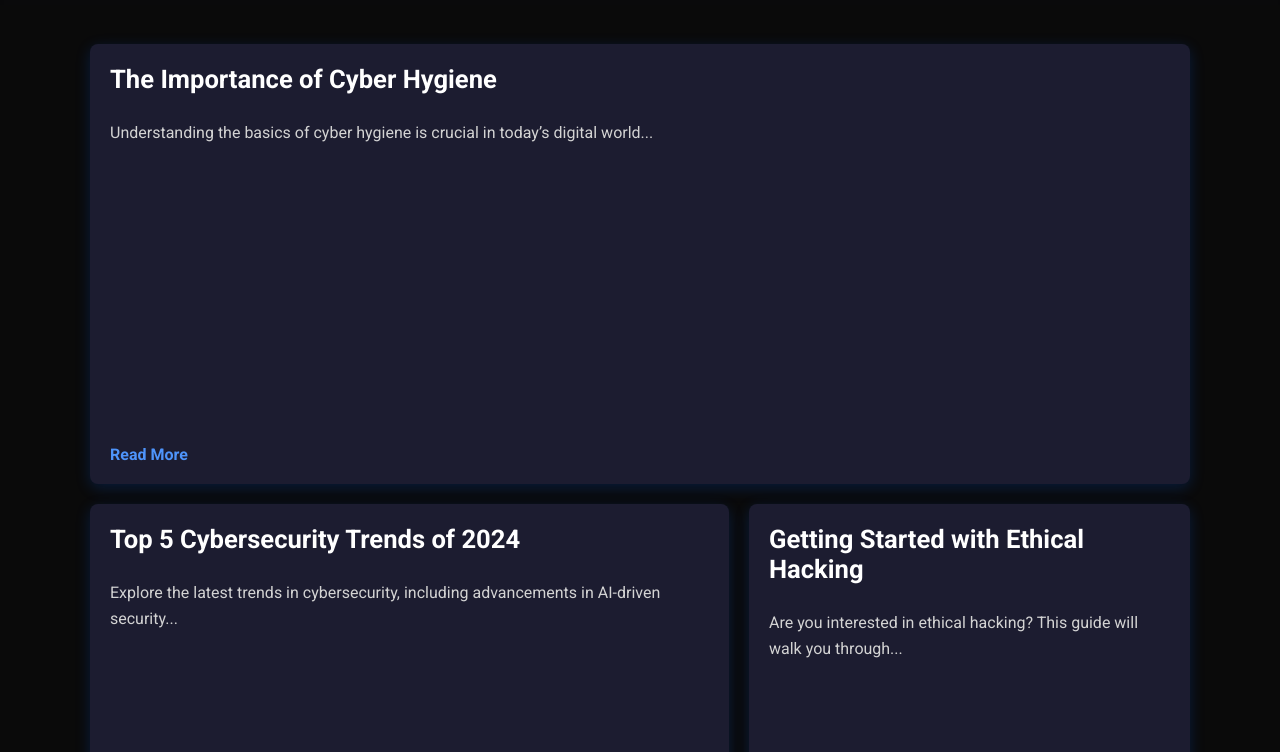
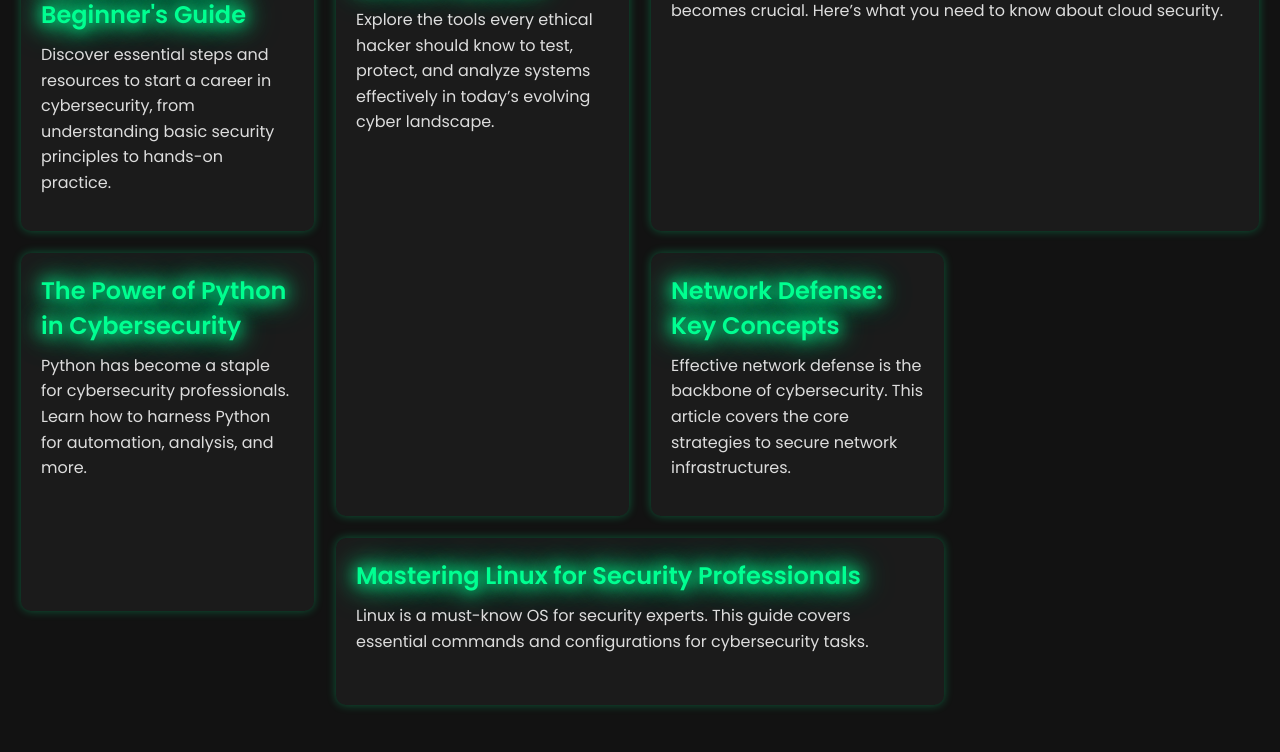
Before and after one commit to subarnakatwal123/sybarna.github.io, a plain HTML site: page blog.html in a window 1280 px wide. Shown: the part 114-866 px from the top of the page. After the commit the page ends 840 px from the top, so only its background shows below. Drawn offline with Linux system fonts and the light colour scheme.

Commit message:
final upgrades

```diff
--- a/blog.html
+++ b/blog.html
@@ -3,218 +3,145 @@
 <head>
     <meta charset="UTF-8">
     <meta name="viewport" content="width=device-width, initial-scale=1.0">
-    <title>Blog - Subarna Katwal</title>
-
-    <!-- Fonts and Icons -->
-    <link rel="stylesheet" href="https://cdnjs.cloudflare.com/ajax/libs/font-awesome/6.1.1/css/all.min.css">
-    <link href="https://fonts.googleapis.com/css2?family=Roboto:wght@400;700&display=swap" rel="stylesheet">
-
+    <title>Cyber Blogs by Sybarna</title>
+    <link href="https://fonts.googleapis.com/css2?family=Poppins:wght@300;400;600&display=swap" rel="stylesheet">
     <style>
-        /* Core Styling */
+        /* Global Styling */
         body {
-            font-family: 'Roboto', sans-serif;
+            font-family: 'Poppins', sans-serif;
+            background-color: #121212;
             color: #e0e0e0;
             margin: 0;
-            background-color: #0a0a0a;
+            padding: 20px;
             display: flex;
-            flex-direction: column;
-            align-items: center;
-            overflow-x: hidden;
+            justify-content: center;
+            min-height: 100vh;
         }
 
-        /* Header */
-        .header {
-            padding: 20px;
-            text-align: center;
-            background-color: #131326;
-            box-shadow: 0 4px 15px rgba(0, 102, 255, 0.5);
+        /* Blog Container */
+        .blog-container {
+            display: grid;
+            grid-template-columns: repeat(auto-fit, minmax(250px, 1fr));
+            gap: 20px;
+            max-width: 1400px;
             width: 100%;
-            animation: fadeIn 1s ease-out;
+            margin: 0 auto;
         }
 
-        .header h1 {
-            color: #ffffff;
-            margin: 0;
-            font-size: 2.8em;
-            letter-spacing: 1.5px;
-            animation: fadeInSlide 1.5s ease-out;
+        /* Blog Post Styling */
+        .blog-post {
+            padding: 20px;
+            margin: 1px;  /* 1px margin around each post */
+            border-radius: 10px;
+            background: #1b1b1b;
+            color: #f5f5f5;
+            box-shadow: 0 0 10px rgba(0, 255, 145, 0.3);
+            position: relative;
+            overflow: hidden;
+            cursor: pointer;
+            transition: transform 0.3s ease, box-shadow 0.3s ease;
+            animation: fadeInUp 0.5s ease-out forwards;
         }
 
-        /* Blog Section */
-        .blog-container {
-            max-width: 1100px;
-            padding: 40px;
-            display: flex;
-            flex-wrap: wrap;
-            gap: 20px;
-            margin-top: 25px;
-            z-index: 1;
-            justify-content: space-between;
+        /* Random Post Sizes */
+        .blog-post:nth-child(2n) { grid-row: span 2; }
+        .blog-post:nth-child(3n) { grid-column: span 2; }
+
+        /* Neon Highlight Animations */
+        .blog-post:hover {
+            transform: scale(1.05);
+            box-shadow: 0 0 20px rgba(0, 255, 145, 0.8);
         }
 
-        .blog-post {
-            background: #1c1c30;
-            padding: 20px;
-            border-radius: 8px;
-            box-shadow: 0 4px 15px rgba(0, 102, 255, 0.2);
-            transition: transform 0.4s ease-in-out, box-shadow 0.4s ease-in-out;
-            cursor: pointer;
-            color: #ffffff;
-            overflow: hidden;
-            display: flex;
-            flex-direction: column;
+        .blog-post::before {
+            content: "";
+            position: absolute;
+            top: 0;
+            left: 0;
+            width: 100%;
+            height: 100%;
+            background: linear-gradient(45deg, rgba(0, 255, 255, 0.2), rgba(255, 255, 0, 0.2), rgba(0, 255, 145, 0.2));
+            mix-blend-mode: overlay;
+            transition: opacity 0.3s;
+            opacity: 0;
         }
 
-        /* Responsive & Dynamic Sizing for Blog Cards */
-        .blog-post.long-vertical {
-            flex: 1 1 100%;
-            height: 400px;
+        .blog-post:hover::before {
+            opacity: 1;
         }
 
-        .blog-post.medium-vertical {
-            flex: 1 1 48%;
-            height: 300px;
+        /* Blog Title */
+        .blog-post h2 {
+            font-size: 1.5em;
+            color: #00ff91;
+            margin: 0 0 10px;
+            text-shadow: 0 0 5px rgba(0, 255, 145, 0.8);
+            animation: neonGlow 2s ease-in-out infinite alternate;
         }
 
-        .blog-post.small-square {
-            flex: 1 1 30%;
-            height: 250px;
+        /* Blog Summary */
+        .blog-post p {
+            font-size: 1em;
+            color: #ddd;
+            line-height: 1.6;
+            margin: 0;
         }
 
-        .blog-post:hover {
-            transform: translateY(-5px);
-            box-shadow: 0 8px 20px rgba(0, 102, 255, 0.5);
+        /* Animation Keyframes */
+        @keyframes fadeInUp {
+            from { opacity: 0; transform: translateY(20px); }
+            to { opacity: 1; transform: translateY(0); }
         }
 
-        .blog-post h2 {
-            font-size: 1.6em;
-            margin: 0 0 10px;
-            color: #ffffff;
+        @keyframes neonGlow {
+            0%, 100% { text-shadow: 0 0 5px #00ff91, 0 0 10px #00ff91, 0 0 20px #00ff91; }
+            50% { text-shadow: 0 0 15px #00ff91, 0 0 25px #00ff91, 0 0 35px #00ff91; }
         }
 
-        .blog-post p {
-            font-size: 1em;
-            line-height: 1.6em;
-            color: #d3d3d3;
-            flex-grow: 1;
+        /* Responsive Design */
+        @media (max-width: 768px) {
+            .blog-container {
+                grid-template-columns: 1fr;
             }
-
-        .read-more {
-            color: #4e94fb;
-            font-weight: bold;
-            margin-top: 15px;
-            cursor: pointer;
-            align-self: flex-start;
-        }
-
-        /* Modal Styling */
-        .modal {
-            display: none;
-            position: fixed;
-            top: 0;
-            left: 0;
-            width: 100vw;
-            height: 100vh;
-            background: rgba(0, 0, 0, 0.9);
-            color: #e0e0e0;
-            justify-content: center;
-            align-items: center;
-            padding: 40px;
-            overflow-y: auto;
-            z-index: 2;
-        }
-
-        .modal-content {
-            background: #131326;
-            border-radius: 10px;
-            padding: 20px;
-            max-width: 800px;
-            box-shadow: 0 10px 30px rgba(0, 102, 255, 0.5);
-        }
-
-        .modal-content h2 {
-            font-size: 2.2em;
-            color: #ffffff;
-        }
-
-        .modal-content p {
-            font-size: 1.1em;
-            color: #d3d3d3;
-            line-height: 1.8em;
-        }
-
-        .close-modal {
-            font-size: 1.5em;
-            color: #d3d3d3;
-            position: absolute;
-            top: 20px;
-            right: 20px;
-            cursor: pointer;
         }
     </style>
 </head>
 <body>
 
-    <!-- Header -->
-    <div class="header">
-        <h1>Blog</h1>
+    <div class="blog-container">
+        <!-- Blog Post Example -->
+        <div class="blog-post">
+            <h2>Breaking into Cybersecurity: A Beginner's Guide</h2>
+            <p>Discover essential steps and resources to start a career in cybersecurity, from understanding basic security principles to hands-on practice.</p>
         </div>
 
-    <!-- Blog Section -->
-    <div class="blog-container">
-        <div class="blog-post long-vertical">
-            <h2>The Importance of Cyber Hygiene</h2>
-            <p>Understanding the basics of cyber hygiene is crucial in today’s digital world...</p>
-            <span class="read-more" onclick="openModal('cyber-hygiene')">Read More</span>
+        <div class="blog-post">
+            <h2>Top 10 Tools for Ethical Hackers</h2>
+            <p>Explore the tools every ethical hacker should know to test, protect, and analyze systems effectively in today’s evolving cyber landscape.</p>
         </div>
 
-        <div class="blog-post medium-vertical">
-            <h2>Top 5 Cybersecurity Trends of 2024</h2>
-            <p>Explore the latest trends in cybersecurity, including advancements in AI-driven security...</p>
-            <span class="read-more" onclick="openModal('trends-2024')">Read More</span>
+        <div class="blog-post">
+            <h2>Understanding Cloud Security</h2>
+            <p>As organizations move to the cloud, securing cloud-based assets becomes crucial. Here’s what you need to know about cloud security.</p>
         </div>
 
-        <div class="blog-post small-square">
-            <h2>Getting Started with Ethical Hacking</h2>
-            <p>Are you interested in ethical hacking? This guide will walk you through...</p>
-            <span class="read-more" onclick="openModal('ethical-hacking')">Read More</span>
-        </div>
+        <div class="blog-post">
+            <h2>The Power of Python in Cybersecurity</h2>
+            <p>Python has become a staple for cybersecurity professionals. Learn how to harness Python for automation, analysis, and more.</p>
         </div>
 
-    <!-- Modal Structure -->
-    <div class="modal" id="modal-cyber-hygiene">
-        <div class="modal-content">
-            <span class="close-modal" onclick="closeModal()">×</span>
-            <h2>The Importance of Cyber Hygiene</h2>
-            <p>Cyber hygiene is about maintaining and improving cybersecurity to prevent data breaches, hacking, and other security issues...</p>
-        </div>
+        <div class="blog-post">
+            <h2>Network Defense: Key Concepts</h2>
+            <p>Effective network defense is the backbone of cybersecurity. This article covers the core strategies to secure network infrastructures.</p>
         </div>
 
-    <div class="modal" id="modal-trends-2024">
-        <div class="modal-content">
-            <span class="close-modal" onclick="closeModal()">×</span>
-            <h2>Top 5 Cybersecurity Trends of 2024</h2>
-            <p>With evolving threats, cybersecurity trends in 2024 focus on AI-driven solutions, zero-trust frameworks, and more...</p>
-        </div>
+        <div class="blog-post">
+            <h2>Mastering Linux for Security Professionals</h2>
+            <p>Linux is a must-know OS for security experts. This guide covers essential commands and configurations for cybersecurity tasks.</p>
         </div>
 
-    <div class="modal" id="modal-ethical-hacking">
-        <div class="modal-content">
-            <span class="close-modal" onclick="closeModal()">×</span>
-            <h2>Getting Started with Ethical Hacking</h2>
-            <p>This guide covers the first steps into ethical hacking, including essential tools, resources, and best practices...</p>
+        <!-- Add more blog-post divs as needed to keep building the page -->
     </div>
-    </div>
-
-    <script>
-        function openModal(id) {
-            document.getElementById('modal-' + id).style.display = 'flex';
-        }
-
-        function closeModal() {
-            document.querySelectorAll('.modal').forEach(modal => modal.style.display = 'none');
-        }
-    </script>
 
 </body>
 </html>
```
Lines whose indentation alone changed are shown as unchanged.
